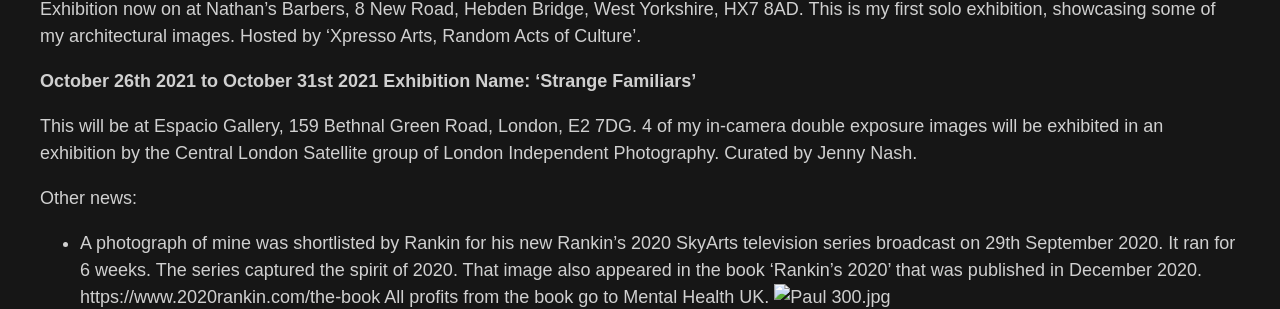
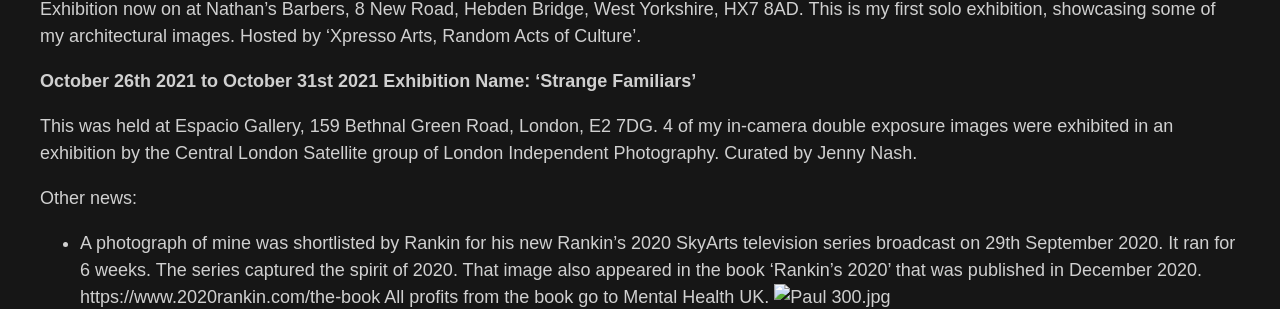
Before and after one commit to 987poiuytrewq/nogreathurry, a Jekyll site: the page built from blog.md, in a window 1280 px wide and 1066 px high. Shown: the part 588-897 px from the top of the window. Built offline with Jekyll 4.4.1, drawn with Linux system fonts in a browser that asks for light colours.

Commit message:
Updated Blog

```diff
--- a/blog.md
+++ b/blog.md
@@ -37,8 +37,8 @@ This is my first solo exhibition, showcasing some of my architectural images. Ho
 **October 26th 2021 to October 31st 2021
 Exhibition Name: 'Strange Familiars'**
 
-This will be at Espacio Gallery, 159 Bethnal Green Road, London, E2 7DG.
-4 of my in-camera double exposure images will be exhibited in an exhibition by the Central London Satellite group of London Independent Photography. Curated by Jenny Nash.
+This was held at Espacio Gallery, 159 Bethnal Green Road, London, E2 7DG.
+4 of my in-camera double exposure images were exhibited in an exhibition by the Central London Satellite group of London Independent Photography. Curated by Jenny Nash.
 
 Other news:
 
```
